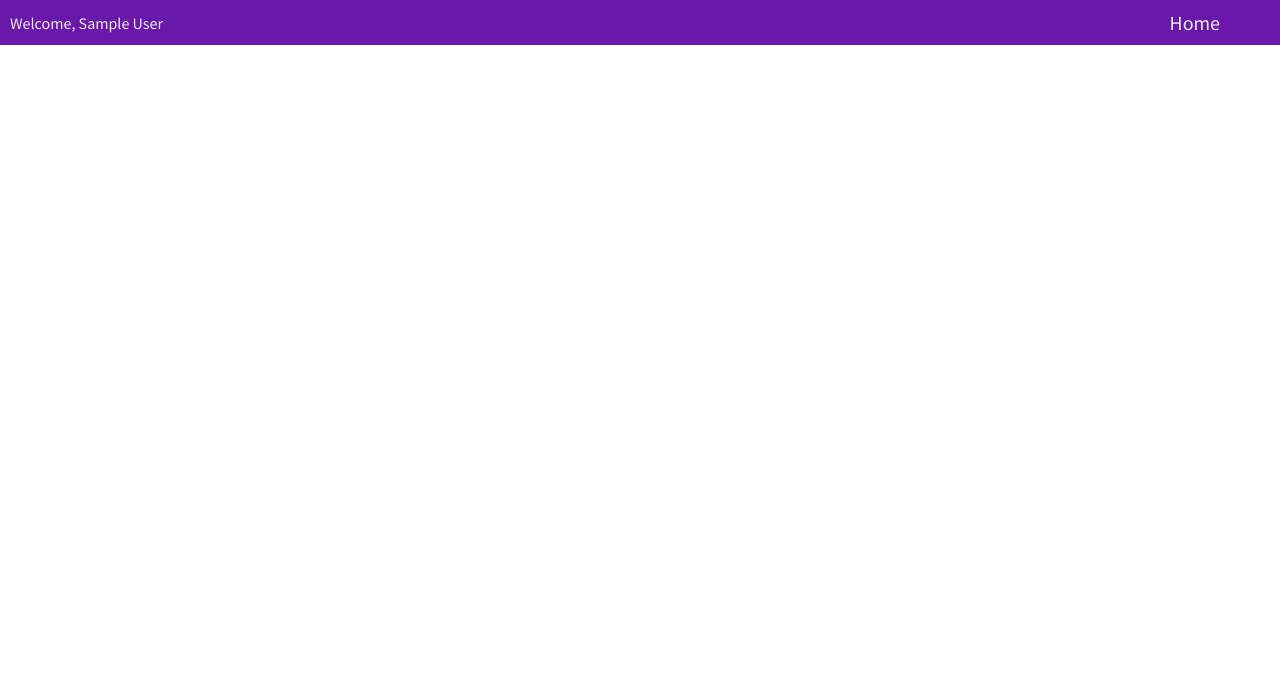
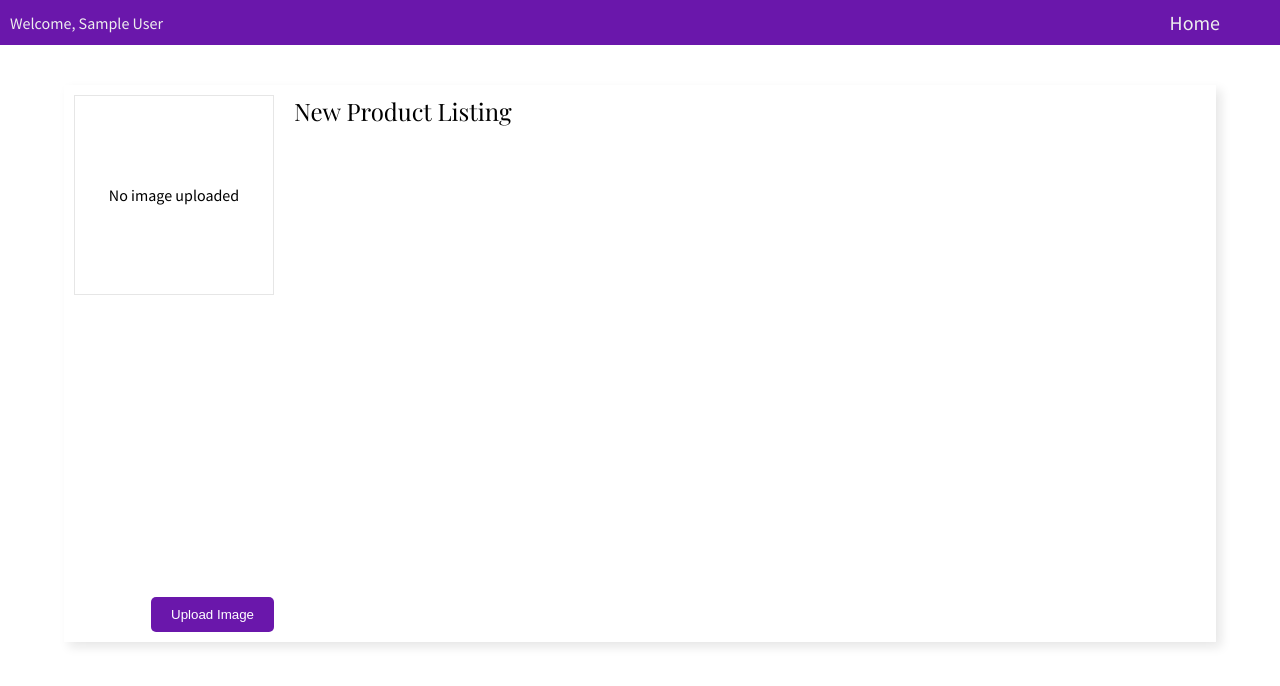
Before and after one commit to klc3rd/Shopping-App, a Next.js app: page /new in a window 1280 px wide. Shown: the top 686 px of the page. Built offline with nearby package versions, Linux system fonts and the light colour scheme; no server answers; sample sign-in values are in the browser's storage.

Commit message:
Started image upload feature

```diff
--- /dev/null
+++ b/components/page/new/empty_image.tsx
@@ -0,0 +1,6 @@
+const EmptyImage: React.FC = () => {
+  return <div className="empty">No image uploaded</div>;
+};
+
+EmptyImage.displayName = "EmptyImage";
+export default EmptyImage;
--- /dev/null
+++ b/components/page/new/left_box.tsx
@@ -0,0 +1,54 @@
+import { useContext, useState } from "react";
+import EmptyImage from "./empty_image";
+import FileUploadBtn from "./ui/file-upload-btn";
+import axios from "axios";
+import { NewListingContext } from "./provider";
+
+const LeftBox = () => {
+  const newListingCtx = useContext(NewListingContext);
+  const [uploadingStatus, setUploadingStatus] = useState<boolean>(false);
+
+  const onChange = async (formData: FormData) => {
+    console.log(newListingCtx);
+    const config = {
+      headers: { "content-type": "multipart/form-data" },
+      onUploadProgress: (event: any) => {
+        setUploadingStatus(true);
+      },
+      onUploadSuccess: (event: any) => {},
+    };
+
+    const response = await axios.post("/api/upload", formData, config);
+
+    if (response.status === 200) {
+      setUploadingStatus(false);
+    }
+
+    newListingCtx.images.push({
+      folder: response.data.folder,
+      filename: response.data.filename,
+    });
+  };
+
+  return (
+    <>
+      <div className="scroll">
+        <div className="new-container-left-box">
+          {newListingCtx.images.length === 0 && <EmptyImage />}
+        </div>
+      </div>
+      <div className="new-container-left-btnbox">
+        {!uploadingStatus && (
+          <FileUploadBtn uploadFileName="image" onChange={onChange}>
+            Upload Image
+          </FileUploadBtn>
+        )}
+        {uploadingStatus && (
+          <span className="image-btn-loading">Uploading...</span>
+        )}
+      </div>
+    </>
+  );
+};
+
+export default LeftBox;
--- /dev/null
+++ b/components/page/new/new_listing.tsx
@@ -0,0 +1,24 @@
+import LeftBox from "./left_box";
+import NewListingProvider from "./provider";
+
+const NewListing: React.FC = () => {
+  return (
+    <NewListingProvider>
+      <div className="new">
+        <div className="new-container">
+          <div className="new-container-left">
+            <LeftBox />
+          </div>
+          <div className="new-container-right">
+            <span className="new-container-right-heading">
+              New Product Listing
+            </span>
+          </div>
+        </div>
+      </div>
+    </NewListingProvider>
+  );
+};
+
+NewListing.displayName = "NewListing";
+export default NewListing;
--- /dev/null
+++ b/components/page/new/provider.tsx
@@ -0,0 +1,33 @@
+import React from "react";
+import { v4 as uuid } from "uuid";
+
+interface INewListingContext {
+  productId: string;
+  images: {
+    folder: string;
+    filename: string;
+  }[];
+}
+
+const defaultValue: INewListingContext = {
+  productId: uuid(), // generate default UUID to use for product reference, so it is available for multiple uploads simultaneously
+  images: [],
+};
+
+export const NewListingContext = React.createContext(defaultValue);
+
+interface INewListingProvider {
+  children: JSX.Element | JSX.Element[];
+}
+
+const NewListingProvider: React.FC<INewListingProvider> = (props) => {
+  const { children } = props;
+
+  return (
+    <NewListingContext.Provider value={defaultValue}>
+      {children}
+    </NewListingContext.Provider>
+  );
+};
+
+export default NewListingProvider;
--- /dev/null
+++ b/components/page/new/ui/file-upload-btn.tsx
@@ -0,0 +1,58 @@
+import { useRef } from "react";
+
+export interface IFileUploadButton {
+  acceptedFileTypes?: string;
+  children: string;
+  onChange: (formData: FormData) => void;
+  uploadFileName: string;
+}
+
+const FileUploadButton: React.FC<IFileUploadButton> = (props) => {
+  const fileInputRef = useRef<HTMLInputElement | null>(null);
+  const formRef = useRef<HTMLFormElement | null>(null);
+
+  const onClickHandler = () => {
+    fileInputRef.current?.click();
+  };
+
+  const onChangeHandler = (event: React.ChangeEvent<HTMLInputElement>) => {
+    if (!event.target.files?.length) {
+      return;
+    }
+
+    const formData = new FormData();
+
+    Array.from(event.target.files).forEach((file) => {
+      formData.append(event.target.name, file);
+    });
+
+    props.onChange(formData);
+
+    formRef.current?.reset();
+  };
+
+  return (
+    <div>
+      <form ref={formRef}>
+        <button type="button" className="image-btn" onClick={onClickHandler}>
+          {props.children}
+        </button>
+        <input
+          accept={props.acceptedFileTypes}
+          multiple={false}
+          name={props.uploadFileName}
+          onChange={onChangeHandler}
+          ref={fileInputRef}
+          style={{ display: "none" }}
+          type="file"
+        />
+      </form>
+    </div>
+  );
+};
+
+FileUploadButton.defaultProps = {
+  acceptedFileTypes: "",
+};
+FileUploadButton.displayName = "FileUploadButton";
+export default FileUploadButton;
--- a/package.json
+++ b/package.json
@@ -13,16 +13,20 @@
     "@apollo/client": "^3.6.9",
     "@prisma/client": "^4.2.1",
     "@types/bcrypt": "^5.0.0",
+    "@types/multer": "^1.4.7",
     "@types/nodemailer": "^6.4.5",
     "@types/uuid": "^8.3.4",
     "@types/validator": "^13.7.5",
     "apollo-server-micro": "^3.10.1",
+    "axios": "^0.27.2",
     "bcrypt": "^5.0.1",
     "framer-motion": "^7.2.0",
     "graphql": "^15.8.0",
     "micro": "^9.4.1",
+    "multer": "^1.4.5-lts.1",
     "next": "12.2.5",
     "next-auth": "^4.10.3",
+    "next-connect": "^0.13.0",
     "nodemailer": "^6.7.8",
     "prisma": "^4.2.1",
     "react": "18.2.0",
--- a/pages/login/reset/[code].tsx
+++ b/pages/login/reset/[code].tsx
@@ -1,6 +1,6 @@
 import { NextApiResponse, NextApiRequest } from "next";
 import { validatePasswordResetValue } from "../../../db/users";
-import { PrismaClient } from "@prisma/client";
+import prisma from "../../../db/prisma";
 import ChangePassword from "../../../components/page/login/change-password";
 
 interface IResetPasswordPage {
@@ -27,7 +27,6 @@ export async function getServerSideProps(
   req: NextApiRequest,
   res: NextApiResponse
 ) {
-  const prisma = new PrismaClient();
   const code = req.query.code as string;
 
   const result = await validatePasswordResetValue(code, { prisma });
--- a/pages/new/index.tsx
+++ b/pages/new/index.tsx
@@ -1,7 +1,12 @@
 import validateProps from "../../db/serverProps/validateProps";
+import NewListing from "../../components/page/new/new_listing";
 
 const NewListingPage: React.FC = () => {
-  return <div></div>;
+  return (
+    <div>
+      <NewListing />
+    </div>
+  );
 };
 
 export { validateProps as getServerSideProps };
--- a/styles/globals.scss
+++ b/styles/globals.scss
@@ -15,3 +15,4 @@
 @import "./pages/verification";
 @import "./pages/login";
 @import "./pages/change-password";
+@import "./pages/new_listing";
--- /dev/null
+++ b/styles/pages/_new_listing.scss
@@ -0,0 +1,100 @@
+.new {
+  display: flex;
+  width: 100%;
+  justify-content: center;
+
+  &-container {
+    display: flex;
+    flex-direction: row;
+    width: 100%;
+    max-width: 120rem;
+    height: 100%;
+    margin: 5vh 5vw 5vh 5vw;
+    box-shadow: 5px 5px 10px rgba($color-black-300, 0.1);
+
+    @media (max-width: $screen-width-medium) {
+      flex-direction: column-reverse;
+    }
+
+    &-left {
+      display: flex;
+      justify-content: center;
+      flex-direction: column;
+      width: 25rem;
+      height: 100%;
+
+      @media (max-width: $screen-width-medium) {
+        width: 100%;
+      }
+
+      &-box {
+        display: flex;
+        flex-direction: column;
+        justify-content: flex-start;
+        align-items: center;
+        width: 100%;
+        height: 50rem; // Remove this when form is setup
+        overflow: auto;
+        scrollbar-color: $color-primary-100 $color-gray-100;
+
+        @media (max-width: $screen-width-medium) {
+          flex-direction: row;
+          height: 100%;
+        }
+      }
+
+      &-btnbox {
+        display: flex;
+        flex-direction: row;
+        width: 100%;
+        justify-content: flex-end;
+        padding: 1rem;
+      }
+    }
+
+    &-right {
+      width: 100%;
+      padding: 1rem;
+
+      &-heading {
+        @include font-heading(400);
+      }
+    }
+  }
+}
+
+.empty {
+  @include font-paragraph(300);
+  display: flex;
+  justify-content: center;
+  align-items: center;
+  min-width: 20rem;
+  max-width: 20rem;
+  min-height: 20rem;
+  max-height: 20rem;
+  margin: 1rem;
+  border: 1px solid rgba($color-black-300, 0.1);
+}
+
+.image-btn {
+  background-color: $color-primary-100;
+  color: $color-white;
+  border: 0;
+  padding: 1rem 2rem;
+  border-radius: 5px;
+
+  &:hover {
+    background-color: $color-primary-200;
+  }
+
+  &:active {
+    transform: translate(-1px, -1px);
+    box-shadow: 1px 1px 5px rgba($color-black, 0.1);
+  }
+
+  &-loading {
+    @include font-paragraph(300);
+    display: inline-block;
+    padding: 1rem 2rem;
+  }
+}
--- a/styles/utils/_colors.scss
+++ b/styles/utils/_colors.scss
@@ -24,4 +24,6 @@ $color-black-100: #333333;
 $color-black-200: #222222;
 $color-black-300: #111111;
 
+$color-black: $color-black-300;
+
 $color-error: #ff1b1b;
```
Also changed, not shown: pages/api/upload/index.ts (added, +59 -0 lines), 2 other files (tests, documents, lock files or other folders).
